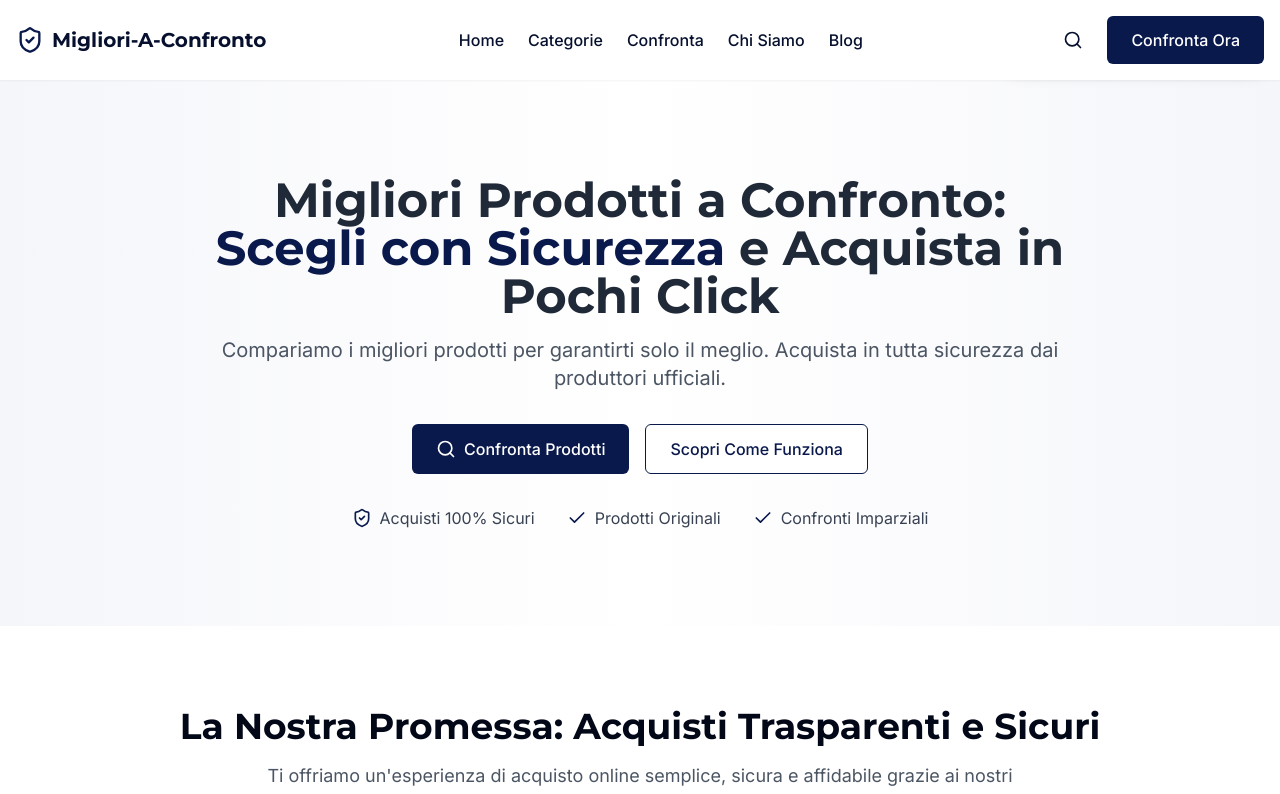
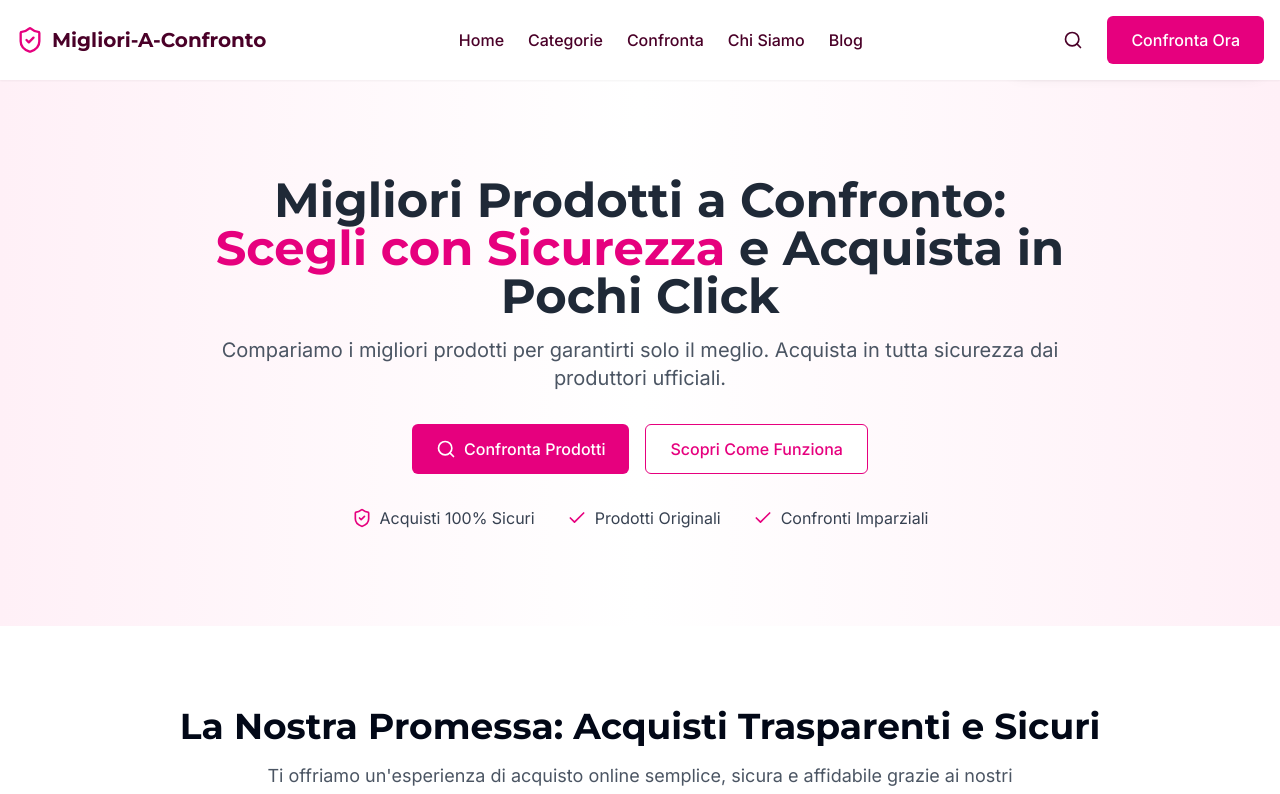
Before and after one commit to potenzamaschile/miglioriaconfronto-home, a React (Vite) app: page / in a window 1280 px wide. Shown: the top 794 px of the page. Built offline with nearby package versions, Linux system fonts and the light colour scheme.

Commit message:
feat: Implement color scheme from attachment

```diff
--- a/src/pages/Index.tsx
+++ b/src/pages/Index.tsx
@@ -16,7 +16,7 @@ const Index = () => {
           size="sm"
           onClick={() => setActiveDesign('design1')}
         >
-          Design Navy
+          Design Pink
         </Button>
         <Button
           variant={activeDesign === 'design2' ? 'default' : 'outline'}
--- a/tailwind.config.ts
+++ b/tailwind.config.ts
@@ -66,13 +66,13 @@ export default {
           border: 'hsl(var(--sidebar-border))',
           ring: 'hsl(var(--sidebar-ring))'
         },
-        // Design One Colors - Billoo Blue theme
+        // Design One Colors - New Pink/Magenta theme
         design1: {
-          primary: '#0A194C',
-          secondary: '#162655',
-          accent: '#293C70',
-          light: '#F5F6FA',
-          dark: '#06102E',
+          primary: '#E6007E',
+          secondary: '#FF1493',
+          accent: '#FF69B4',
+          light: '#FFF0F7',
+          dark: '#4A0028'
         },
         // Design Two Colors - Billoo Orange theme
         design2: {
```
